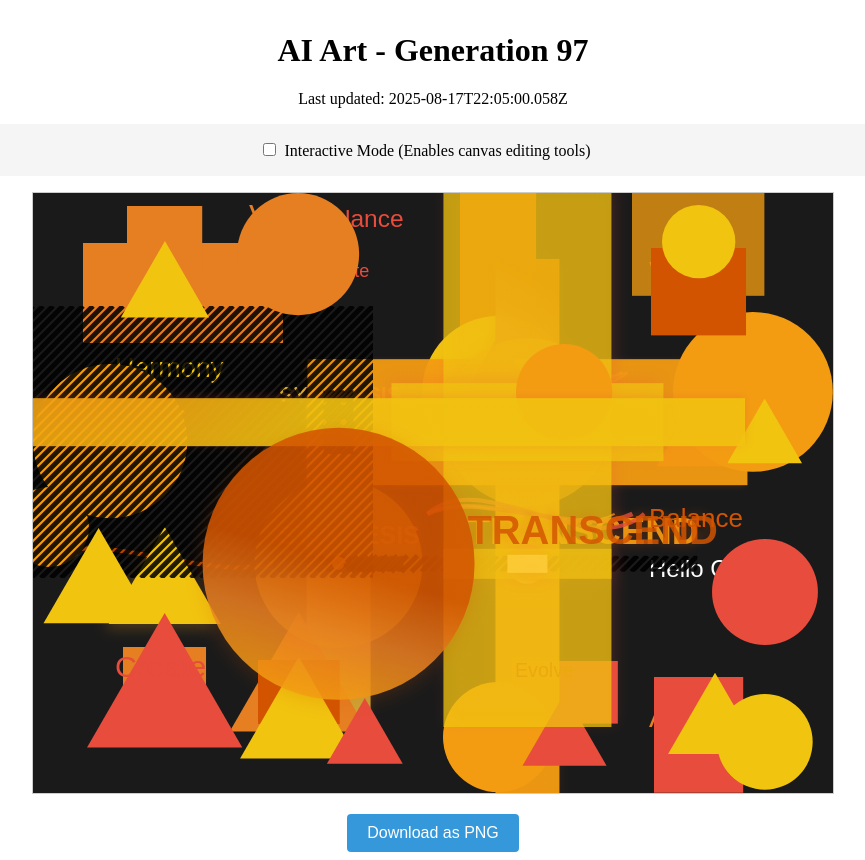
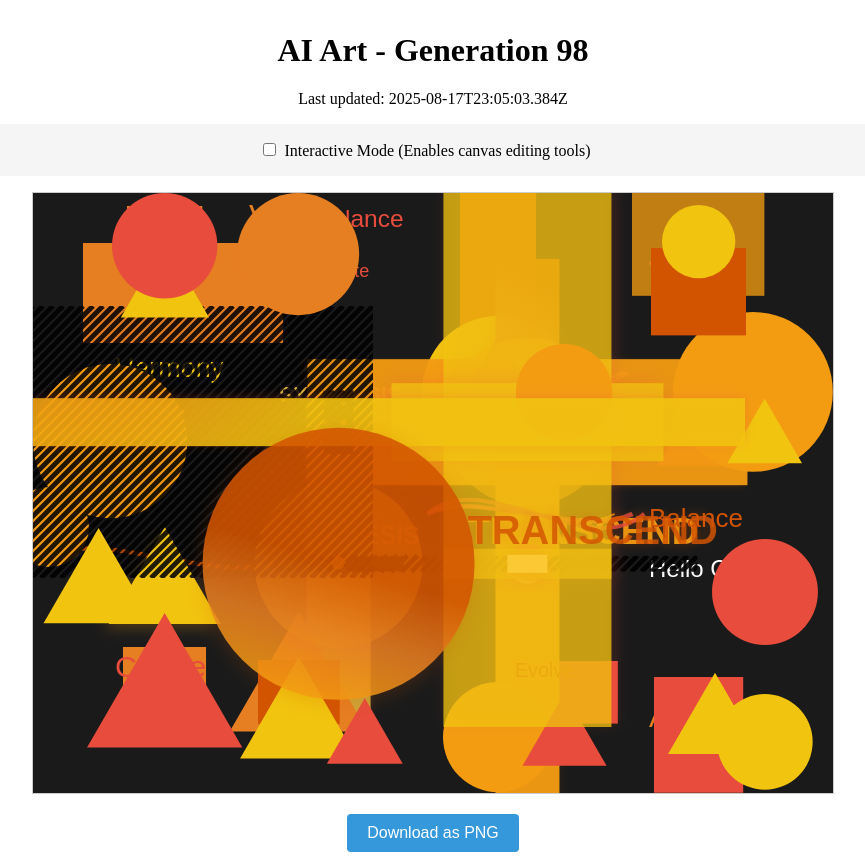
Before and after one commit to mcclowes/ai-art, a React (Vite) app: page / in a window 1280 px wide. Shown: the whole page, without its empty margins (207-1072 px from the left). Built offline with nearby package versions, Linux system fonts and the light colour scheme.

Commit message:
Improve artwork - Generation 98

```diff
--- a/src/artwork-state.ts
+++ b/src/artwork-state.ts
@@ -1141,9 +1141,17 @@ export const artworkState: ArtworkState = {
       "radius": 36.67881720596009,
       "fillStyle": "#f1c40f",
       "id": "circle_1755464665621"
+    },
+    {
+      "type": "circle",
+      "x": 131.6955401842651,
+      "y": 52.69554018426511,
+      "radius": 52.69554018426511,
+      "fillStyle": "#e74c3c",
+      "id": "circle_1755471903384"
     }
   ],
-  "generation": 97,
-  "lastUpdated": "2025-08-17T22:05:00.058Z",
+  "generation": 98,
+  "lastUpdated": "2025-08-17T23:05:03.384Z",
   "cycleStarted": "2025-08-13T22:05:34.253Z"
 };
```
